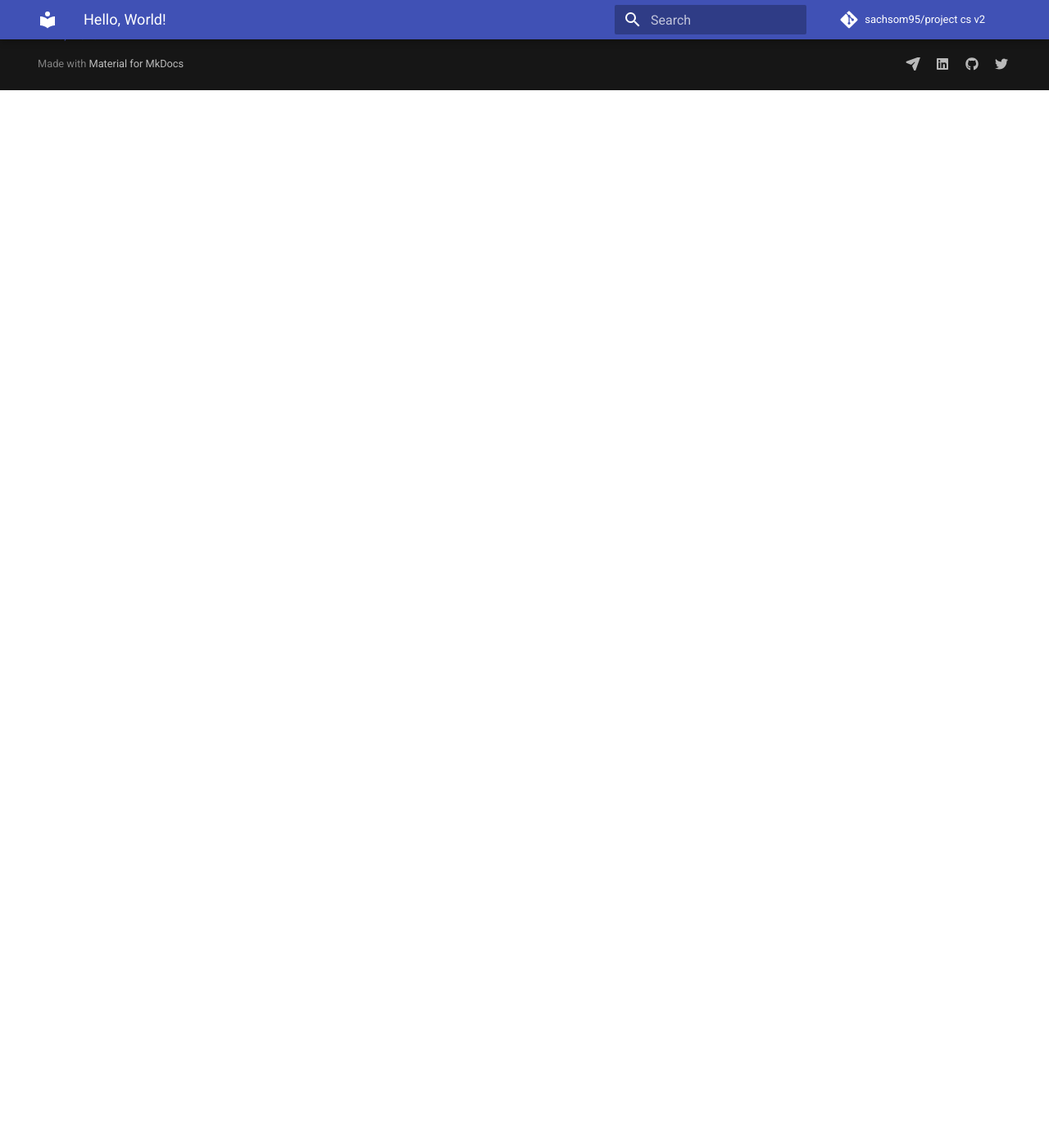
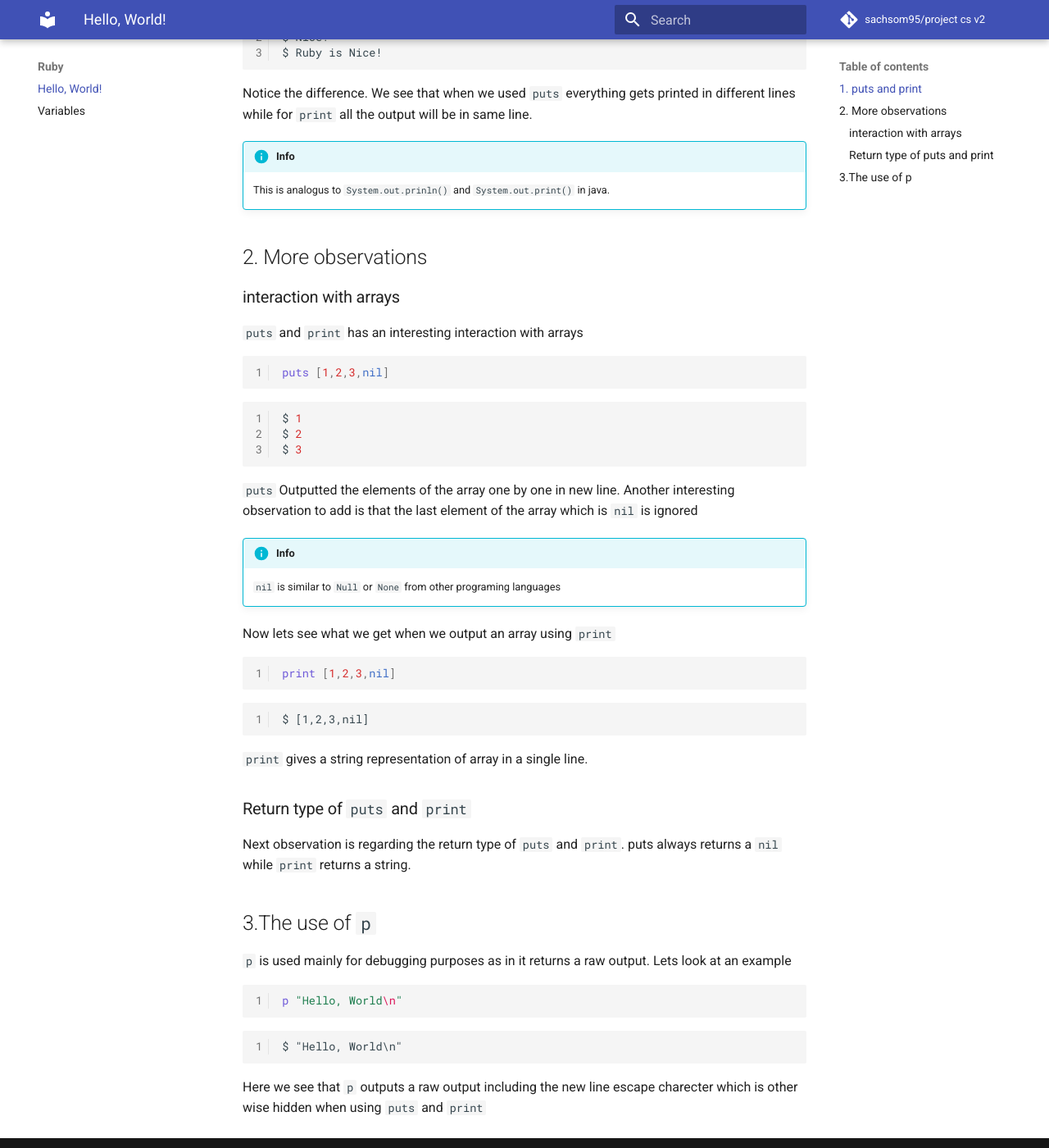
Before and after one commit to sachsom95/project_cs_v2, an MkDocs documentation site: the page built from docs/Ruby/introduction.md, in a window 1280 px wide and 1400 px high, scrolled down 1290 px. Shown: the whole window at 82% size. Built offline with MkDocs 1.6.1 and Material for MkDocs 9.7.7, drawn with Linux system fonts in a browser that asks for light colours; comment, search, counter and statistics services are not loaded; old or Windows-style settings are respelled for this version of MkDocs; some of the changed text lies outside the part shown.

Commit message:
Hello, World Ruby Content creation done

````diff
--- a/docs/Ruby/introduction.md
+++ b/docs/Ruby/introduction.md
@@ -9,8 +15,11 @@
 
 - `print`
 - `puts`
+- `p`
 
-Lets take a look at syntax for both of them
+## 1. `puts` and `print`
+
+Lets take a look at syntax for the first two
 
 ``` ruby
 
@@ -52,3 +61,49 @@
 !!! info
 
     This is analogus to `System.out.prinln()` and `System.out.print()` in java.
+
+## 2. More observations
+
+### interaction with arrays
+
+`puts` and `print` has an interesting interaction with arrays
+
+```rb
+puts [1,2,3,nil]
+```
+```sh
+$ 1
+$ 2
+$ 3
+```
+`puts` Outputted the elements of the array one by one in new line. Another interesting observation to add is that the last element of the array which is `nil` is ignored
+
+!!! info
+    `nil` is similar to `Null` or `None` from other programing languages
+
+Now lets see what we get when we output an array using `print`
+
+```rb
+print [1,2,3,nil]
+```
+
+```
+$ [1,2,3,nil]
+```
+`print` gives a string representation of array in a single line.
+
+### Return type of `puts` and `print`
+
+Next observation is regarding the return type of `puts` and `print`. puts always returns a `nil` while `print` returns a string.
+
+## 3.The use of `p`
+
+`p` is used mainly for debugging purposes as in it returns a raw output. Lets look at an example
+
+```rb
+p "Hello, World\n"
+```
+```
+$ "Hello, World\n"
+```
+Here we see that `p` outputs a raw output including the new line escape charecter which is other wise hidden when using `puts` and `print`
--- a/mkdocs.yml
+++ b/mkdocs.yml
@@ -32,6 +32,7 @@
       - "Chapter 1": "Python/Chapter2.md"
   - Ruby:
       - "Hello, World!": "Ruby/introduction.md"
+      - "Variables": "Ruby/variables.md"
   - About:
       - "License": "about/license.md"
       # - "Release Notes": "about/release-notes.md"
````
Also changed, not shown: other parts of docs/Ruby/introduction.md (+7 -1 lines), docs/Ruby/variables.md (added).
